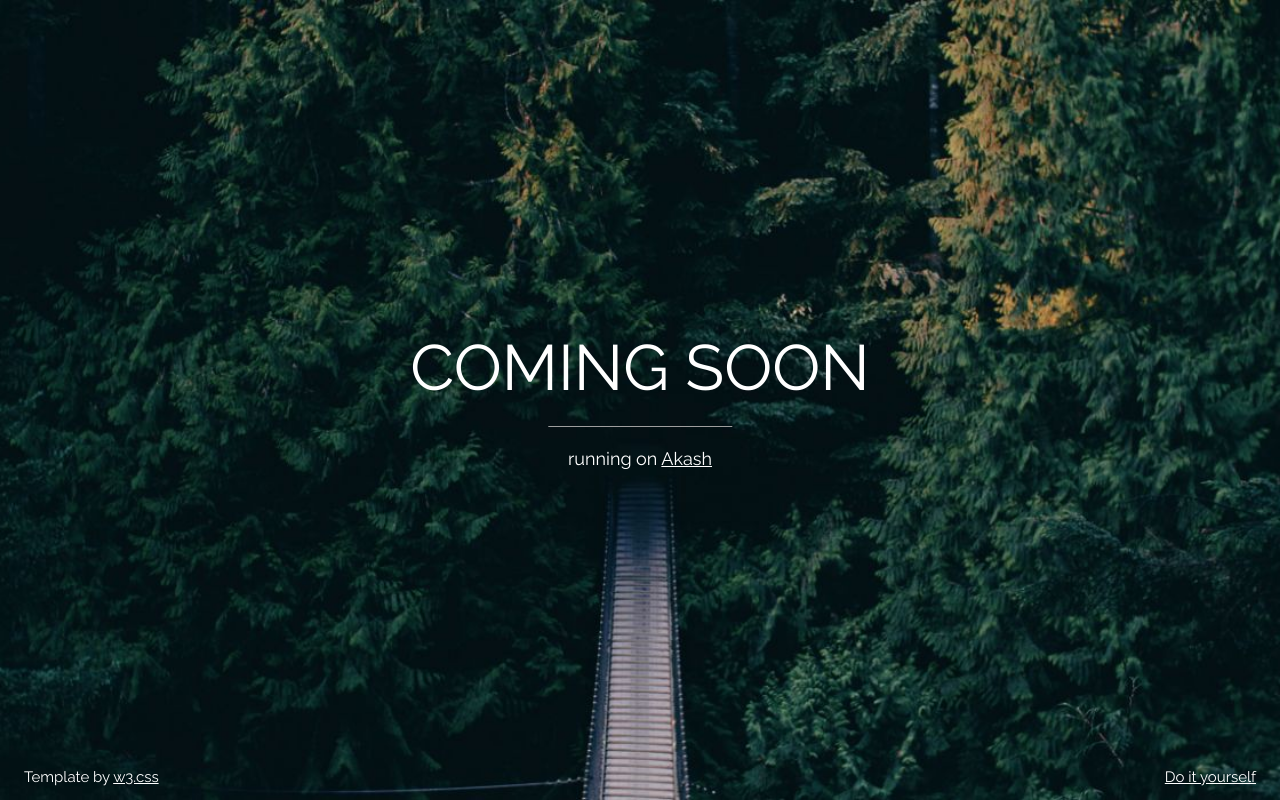
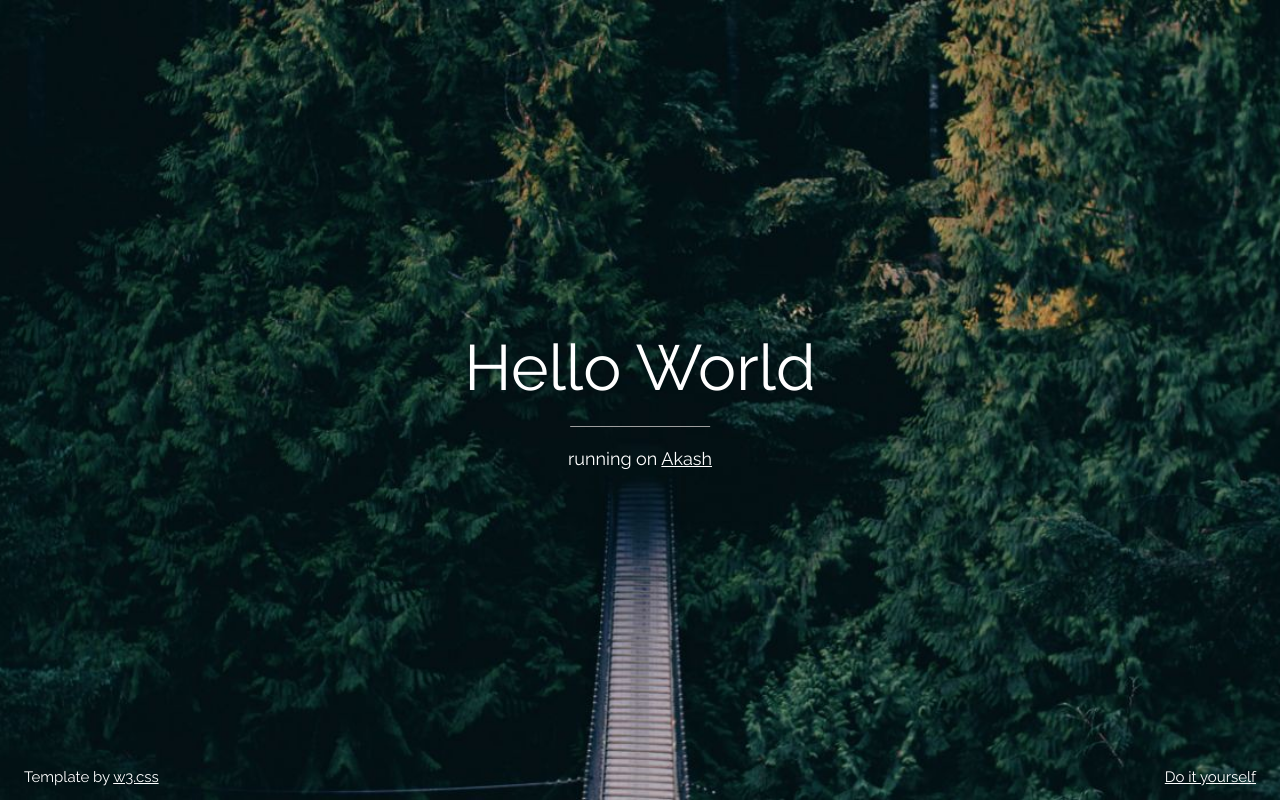
Before and after one commit to tombeynon/akash-hello-world, a plain HTML site: page app/index.html in a window 1280 px wide. Drawn offline with nearby package versions, Linux system fonts and the light colour scheme.

Commit message:
Make demo page a bit clearer

```diff
--- a/app/index.html
+++ b/app/index.html
@@ -1,6 +1,6 @@
 <!DOCTYPE html>
 <html>
-  <title>W3.CSS Template</title>
+  <title>Akash Hello World</title>
   <meta charset="UTF-8">
   <meta name="viewport" content="width=device-width, initial-scale=1">
   <link rel="stylesheet" href="https://www.w3schools.com/w3css/4/w3.css">
@@ -19,7 +19,7 @@
 
     <div class="bgimg w3-display-container w3-animate-opacity w3-text-white">
       <div class="w3-display-middle">
-        <h1 class="w3-jumbo w3-animate-top">COMING SOON</h1>
+        <h1 class="w3-jumbo w3-animate-top">Hello World</h1>
         <hr class="w3-border-grey" style="margin:auto;width:40%">
         <p class="w3-large w3-center">running on <a href="https://akash.network/">Akash</a></p>
       </div>
```
